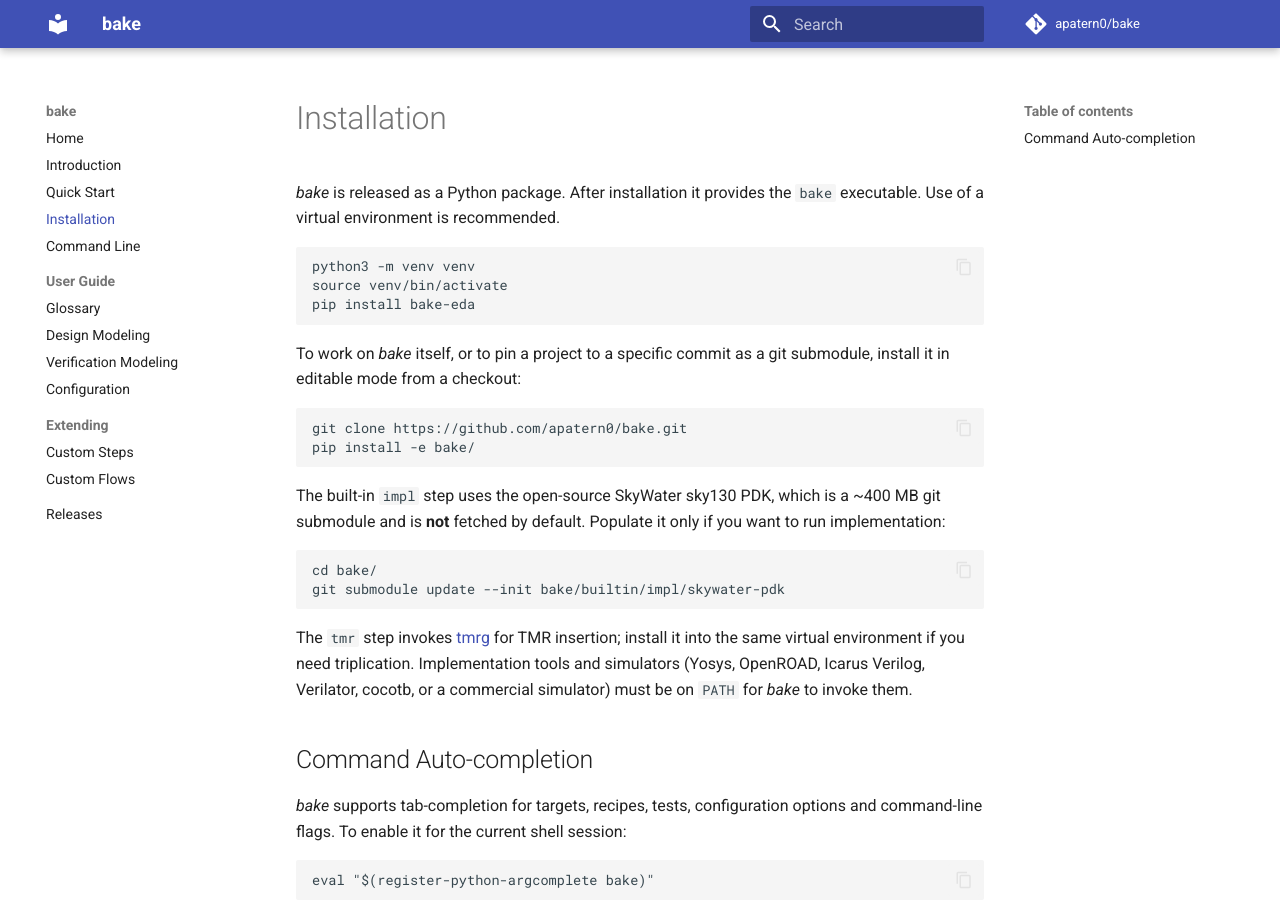
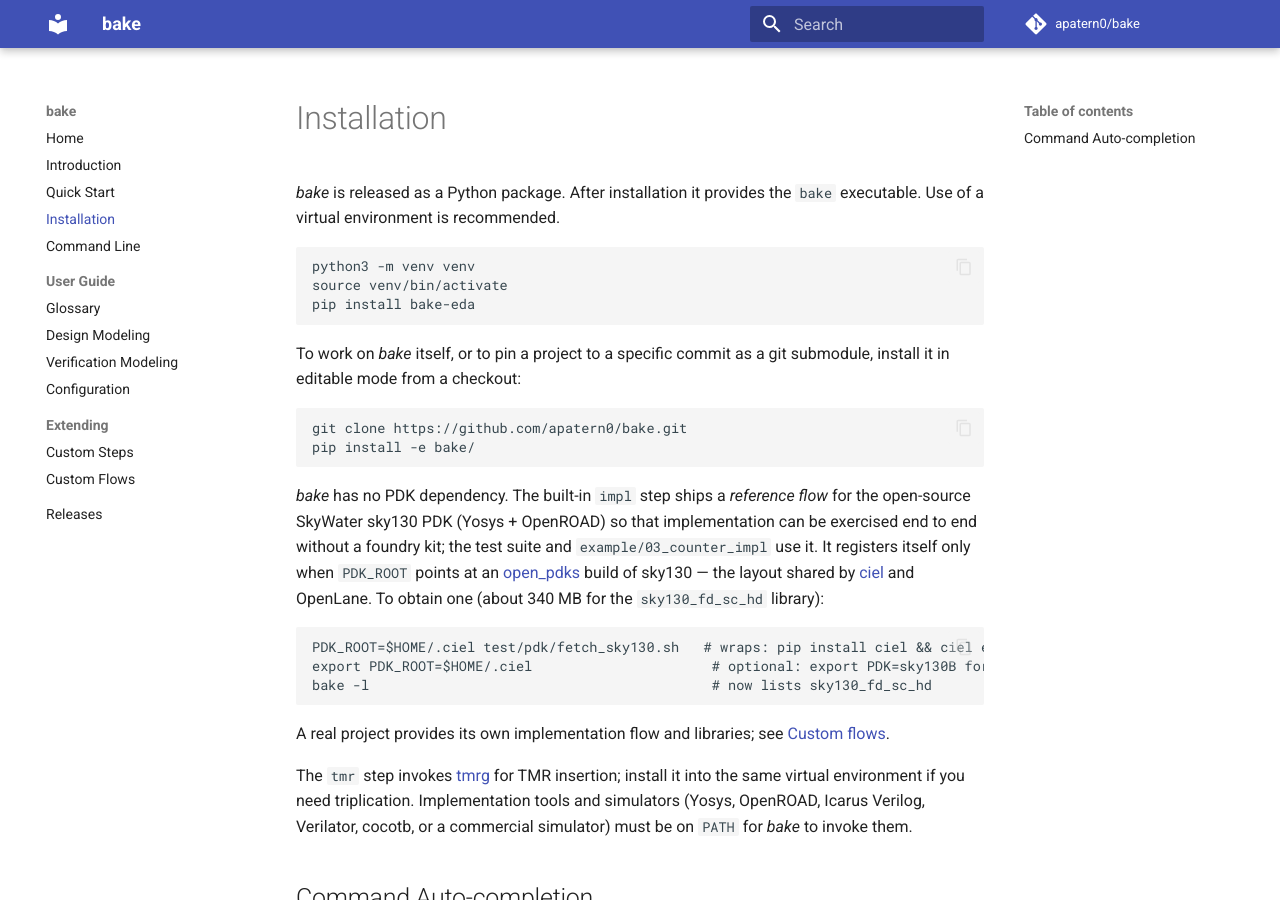
Before and after one commit to apatern0/bake, an MkDocs documentation site: the page built from docs/installation.md, in a window 1280 px wide and 900 px high. Built offline with MkDocs 1.6.1 and Material for MkDocs 9.7.7, drawn with Linux system fonts in a browser that asks for light colours; comment, search, counter and statistics services are not loaded.

Commit message:
feat(impl)!: locate the sky130 reference PDK through PDK_ROOT; drop the submodule
bake has no PDK dependency; the sky130 flow exists so the impl step can be
exercised end to end on an open PDK. It now behaves like one: the flow is
registered only when PDK_ROOT (optionally PDK, default sky130A) points at an
open_pdks build of sky130 -- the layout that ciel and OpenLane share -- and it
consumes the pre-built Liberty, LEF and Verilog files found there. OpenROAD
receives both the technology LEF and the cell LEF.

Gone with that: the 412 MB google/skywater-pdk submodule inside the package,
the Liberty generation at manifest-load time, its ~/.cache/bake/sky130 cache,
the sys.path hack and the implicit dataclasses_json dependency, and the
package-data exclusions that kept the submodule out of the wheel.
test/pdk/fetch_sky130.sh fetches the fixture (sky130_fd_sc_hd only) with
ciel; CI runs the sky130 tests against it from a cached PDK_ROOT.

Two latent problems this exposed, fixed here:
- eleven impl tests silently relied on the submodule being present, because
  its registration populated config.impl.default_libs; the dummy flow
  fixtures now declare a stub library of their own.
- config sections registered by step manifests survived across in-process
  runs (Config.register is idempotent), so state such as default_libs leaked
  between tests; Context.reset() now drops the dynamic sections.

Also: pylint -E was failing on pydantic Field() defaults and on the
loosely typed StepData.target/test; the pylint-pydantic plugin is loaded via
pyproject and the fields are typed Any.

BREAKING CHANGE: the impl step's sky130 flow requires PDK_ROOT; the
skywater-pdk submodule is no longer part of the repository.

````diff
--- a/docs/installation.md
+++ b/docs/installation.md
@@ -17,13 +17,21 @@
 pip install -e bake/
 ```
 
-The built-in `impl` step uses the open-source SkyWater sky130 PDK, which is a ~400 MB git
-submodule and is **not** fetched by default. Populate it only if you want to run implementation:
+*bake* has no PDK dependency. The built-in `impl` step ships a *reference flow* for the
+open-source SkyWater sky130 PDK (Yosys + OpenROAD) so that implementation can be exercised end
+to end without a foundry kit; the test suite and `example/03_counter_impl` use it. It registers
+itself only when `PDK_ROOT` points at an [open_pdks](https://github.com/RTimothyEdwards/open_pdks)
+build of sky130 — the layout shared by [ciel](https://github.com/fossi-foundation/ciel) and
+OpenLane. To obtain one (about 340 MB for the `sky130_fd_sc_hd` library):
 
 ```
-cd bake/
-git submodule update --init bake/builtin/impl/skywater-pdk
+PDK_ROOT=$HOME/.ciel test/pdk/fetch_sky130.sh   # wraps: pip install ciel && ciel enable --pdk sky130 ...
+export PDK_ROOT=$HOME/.ciel                      # optional: export PDK=sky130B for the other variant
+bake -l                                          # now lists sky130_fd_sc_hd
 ```
+
+A real project provides its own implementation flow and libraries; see
+[Custom flows](custom_flows.md).
 
 The `tmr` step invokes [tmrg](https://github.com/rlf-arlut/tmrg) for TMR insertion; install it
 into the same virtual environment if you need triplication. Implementation tools and simulators
````
Also changed, not shown: CONTRIBUTING.md (+1 -1 lines), README.md (+7 -7 lines), docs/releases.md (+11 -0 lines), example/README.md (+1 -1 lines), pyproject.toml (+7 -8 lines), .gitmodules (deleted), 9 other files.
